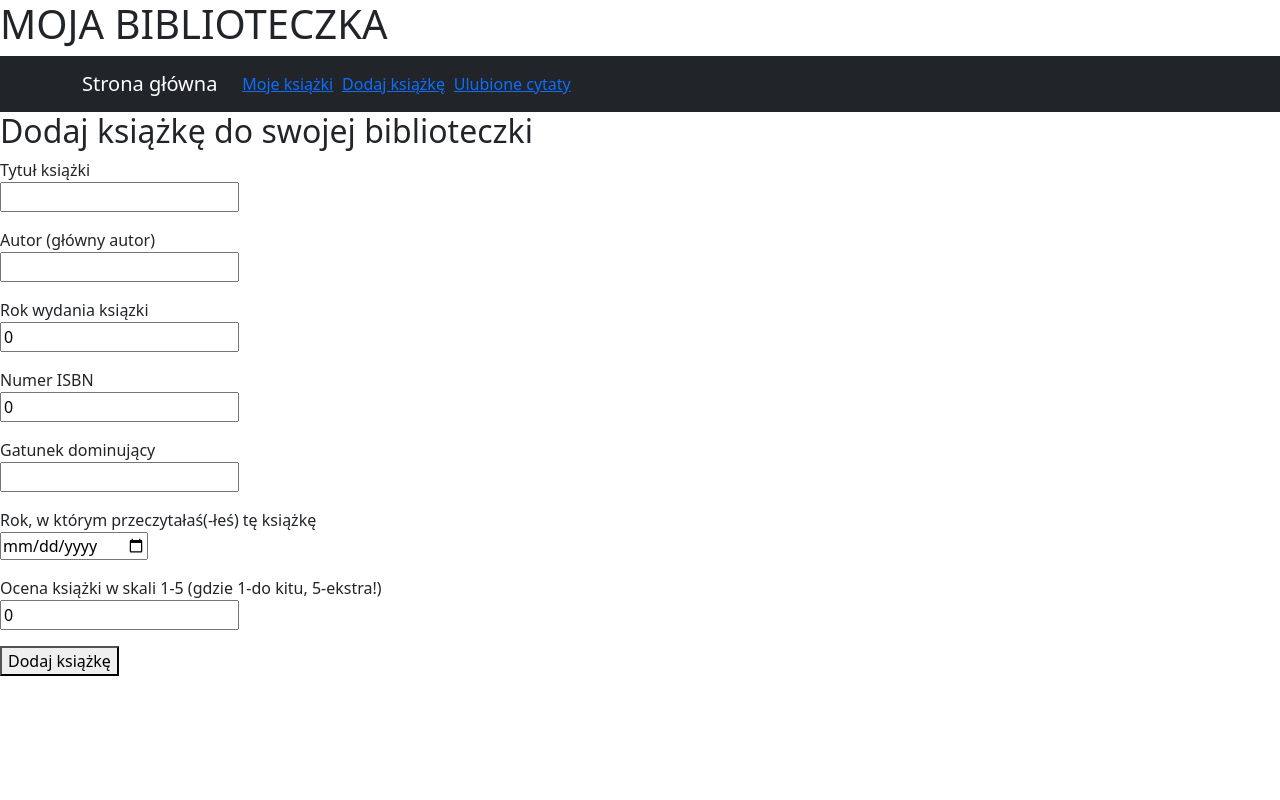
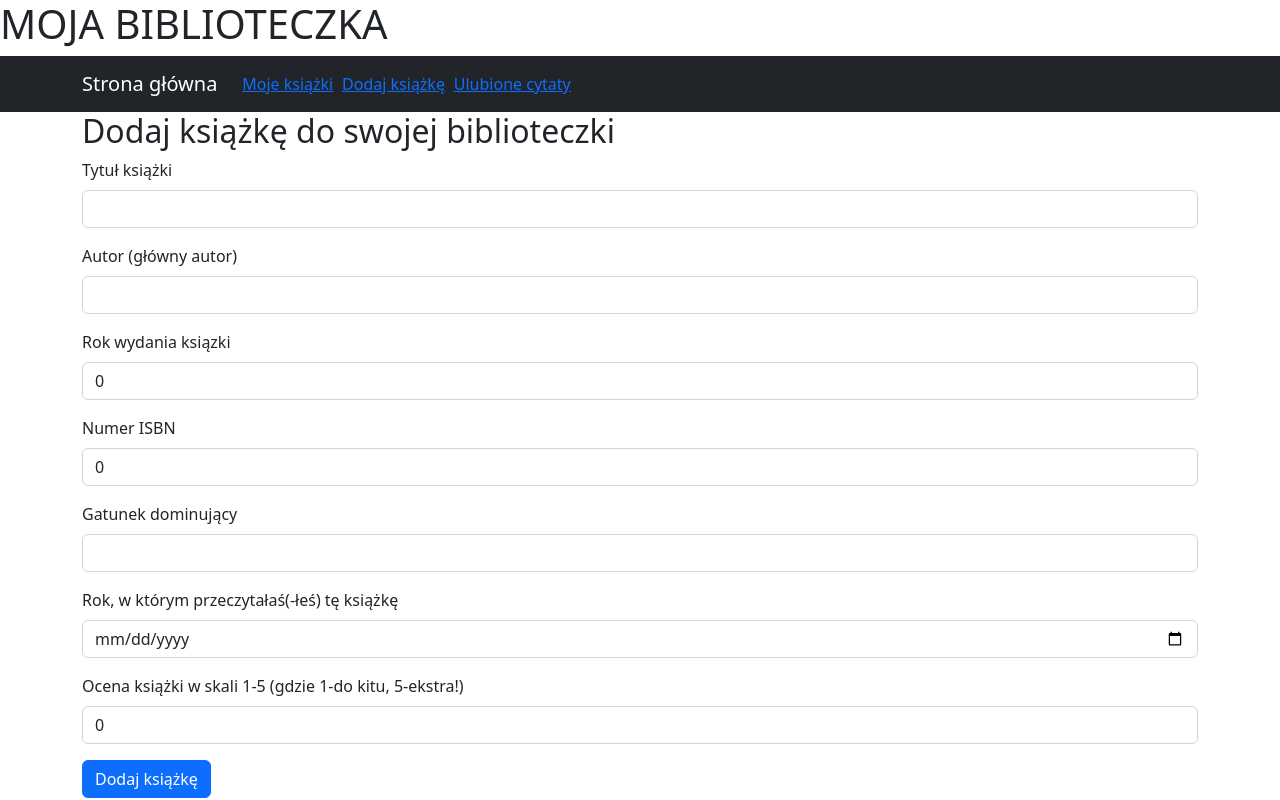
Before and after one commit to GosiekPiernik/my-books-front, a React (Create React App) app: page /addbook in a window 1280 px wide. Built offline with nearby package versions, Linux system fonts and the light colour scheme.

Commit message:
Styling project using boostrap classes

```diff
--- a/src/App.tsx
+++ b/src/App.tsx
@@ -13,6 +13,7 @@ export const App = () => {
     return (
         <BrowserRouter>
             <Header/>
+            <section className="container">
                 <Routes>
                     <Route path = "/" element={<AboutBooks/>}/>
                     <Route path ="/addbook" element={<AddBookView/>}/>
@@ -20,6 +21,7 @@ export const App = () => {
                     <Route path="/quotations" element={<QuotationsView/>}/>
                     <Route path="*" element={<PageNotFound/>}/>
                 </Routes>
+            </section>
         </BrowserRouter>
     )
 }
--- a/src/components/AddBook/AddBook.tsx
+++ b/src/components/AddBook/AddBook.tsx
@@ -17,11 +17,21 @@ export const AddBook = () => {
     const [loading, setLoading] = useState<boolean>(false);
     const [result, setResult] = useState<null | string>(null)
     const updateBook = (key: string, value: any) => {
+        validateDate(value);
         setBook(book => ({
             ...book,
             [key]: value
         }));
     };
+
+    const validateDate = (userDate: Date) => {
+        const nowDate = new Date();
+        const newDate = new Date(userDate);
+
+        if (newDate >= nowDate) {
+            alert('Wybierz datę wcześniejszą niż dzisiaj');
+        }
+    }
 
     const sendForm = async (event: FormEvent) => {
         event.preventDefault()
@@ -49,77 +59,78 @@ export const AddBook = () => {
     if (result !== null) {
         return <div>
             <p>{result}</p>
-            <button onClick={() => setResult(null)}>Dodaj kolejną ksiażkę</button>
+            <button  className="btn btn-primary" onClick={() => setResult(null)}>Dodaj kolejną ksiażkę</button>
         </div>
     }
     return <form onSubmit={sendForm}>
         <div>
             <h2>Dodaj książkę do swojej biblioteczki</h2>
             <p>
-                <label>Tytuł książki
+                <label className="form-label">Tytuł książki
                     <br/>
-                    <input
+                </label>
+                <input className="form-control"
                     type="text"
                     value={book.title}
                     onChange={event => updateBook('title', event.target.value)}/>
-                </label>
             </p>
             <p>
-                <label>Autor (główny autor)
+                <label className="form-label">Autor (główny autor)
                     <br/>
-                    <input
+                </label>
+                <input className="form-control"
                     type="text"
                     value={book.mainAuthor}
                     onChange={event => updateBook('mainAuthor', event.target.value)}/>
-                </label>
             </p>
             <p>
-                <label>Rok wydania ksiązki
+                <label className="form-label">Rok wydania ksiązki
                     <br/>
-                    <input
+                </label>
+                <input className="form-control"
                     type="number"
                     value={book.publishedDate}
                     onChange={event => updateBook('publishedDate', event.target.value)}/>
-                </label>
             </p>
             <p>
-                <label>Numer ISBN
+                <label className="form-label">Numer ISBN
                     <br/>
-                    <input
+                </label>
+                <input className="form-control"
                     type="number"
                     value={book.ISBNNumber}
+                    maxLength={13}
                     onChange={event => updateBook('ISBNNumber', event.target.value)}/>
-                </label>
             </p>
             <p>
-                <label>Gatunek dominujący
+                <label className="form-label">Gatunek dominujący
                     <br/>
-                    <input
+                </label>
+                <input className="form-control"
                     type="text"
                     value={book.type}
                     onChange={event => updateBook('type', event.target.value)}/>
-                </label>
             </p>
             <p>
-                <label>Rok, w którym przeczytałaś(-łeś) tę książkę
+                <label className="form-label">Rok, w którym przeczytałaś(-łeś) tę książkę
                     <br/>
-                    <input
+                </label>
+                <input className="form-control"
                     type="date"
                     value={book.dateOfReading.toString()}
                     onChange={event => updateBook('dateOfReading', event.target.value)}/>
-                </label>
             </p>
             <p>
-                <label>Ocena książki w skali 1-5 (gdzie 1-do kitu, 5-ekstra!)
+                <label className="form-label">Ocena książki w skali 1-5 (gdzie 1-do kitu, 5-ekstra!)
                     <br/>
-                    <input
+                </label>
+                <input className="form-control"
                     type="number" max="5"
                     value={book.opinion}
                     onChange={event => updateBook('opinion', event.target.value)}/>
-                </label>
             </p>
 
-            <button type="submit">Dodaj książkę</button>
+            <button className="btn btn-primary" type="submit">Dodaj książkę</button>
         </div>
     </form>
 }
--- a/src/components/AddQuote/AddQuote.tsx
+++ b/src/components/AddQuote/AddQuote.tsx
@@ -41,7 +41,7 @@ export const AddQuote = () => {
     if (result !== null) {
         return <div>
             <p>{result}</p>
-            <button onClick={() => setResult(null)}> Dodaj nowy cytat</button>
+            <button className="btn btn-primary" onClick={() => setResult(null)}> Dodaj nowy cytat</button>
         </div>
     }
 
@@ -50,34 +50,34 @@ export const AddQuote = () => {
         <p>
             <label className = "form-label">
                 Treść cytatu:
-                <input className= "form-control"
-                    type='text'
-                    value={addQuote.quote}
-                    onChange={event => updateQuote('quote', event.target.value)}
-                />
             </label>
+            <input className= "form-control"
+                type='text'
+                value={addQuote.quote}
+                onChange={event => updateQuote('quote', event.target.value)}
+            />
         </p>
         <p>
             <label className = "form-label">
                 Autor:
-                <input className = "form-label"
+            </label>
+            <input className = "form-control"
                     type='text'
                     value={addQuote.author}
                     onChange={event => updateQuote('author', event.target.value)}
                 />
-            </label>
         </p>
         <p>
             <label className = "form-label">
                 Pochodzi z książki:
-                <input className = "form-label"
+            </label>
+            <input className = "form-control"
                     type='text'
                     value={addQuote.book}
                     onChange={event => updateQuote('book', event.target.value)}
                 />
-            </label>
         </p>
-        <button type="submit">Dodaj cytat</button>
+        <button type="submit" className="btn btn-primary">Dodaj cytat</button>
     </form>
 
 }
--- a/src/components/BooksTable/BooksTable.tsx
+++ b/src/components/BooksTable/BooksTable.tsx
@@ -7,8 +7,8 @@ interface Props {
 }
 
 export const BooksTable = (props: Props) => (
-
-    <table>
+    <div className="table-responsive">
+        <table className="table table-striped">
             <thead>
                 <th>Tytuł</th>
                 <th>Autor (główny autor)</th>
@@ -24,4 +24,5 @@ export const BooksTable = (props: Props) => (
                     <OneBookPosition book={book} key={book.id}/>))}
             </tbody>
         </table>
+    </div>
 );
--- a/src/components/Header/Header.tsx
+++ b/src/components/Header/Header.tsx
@@ -5,7 +5,7 @@ import 'bootstrap/dist/css/bootstrap.min.css';
 
 export const Header = () => {
     return (
-        <>
+        <header>
             <h1>MOJA BIBLIOTECZKA</h1>
             <Navbar bg="dark" variant="dark">
                 <Container>
@@ -17,6 +17,6 @@ export const Header = () => {
                     </Nav>
                 </Container>
             </Navbar>
-        </>
+        </header>
     )
 }
--- a/src/components/OneBookPositon/OneBookPosition.tsx
+++ b/src/components/OneBookPositon/OneBookPosition.tsx
@@ -13,7 +13,11 @@ export const OneBookPosition = (props: Props) => (
         <td>{props.book.publishedDate}</td>
         <td>{props.book.ISBNNumber}</td>
         <td>{props.book.type}</td>
-        <td>{props.book.dateOfReading.toString()}</td>
+        <td>
+            {new Date(props.book.dateOfReading).getDate()}.
+            {new Date(props.book.dateOfReading).getMonth()}.
+            {new Date(props.book.dateOfReading).getFullYear()}
+        </td>
         <td>{props.book.opinion}</td>
 
     </tr>
--- a/src/components/QuotationsList/QuotationsList.tsx
+++ b/src/components/QuotationsList/QuotationsList.tsx
@@ -18,8 +18,10 @@ export const QuotationsList = () => {
         return <p>Hmmmm... Coś tu pusto...Wygląda na to, że nie dodałeś jeszcze żadnego cytatu</p>
     }
 
-    return <>
-        <h1>Twoje cytaty</h1>
-        <QuoteElement quote={quotationsList}/>
-    </>
+    return (
+        <section className="mt-5">
+            <h1>Twoje cytaty</h1>
+            <QuoteElement quote={quotationsList}/>
+        </section>
+    )
 }
--- a/src/components/Quote/Quote.tsx
+++ b/src/components/Quote/Quote.tsx
@@ -7,9 +7,18 @@ interface Props {
 
 export const Quote  = (props: Props) => {
    return (
-       <div>
-        <p>"{props.quote.quote}"</p>
-        <p>Autor: {props.quote.author}</p>
-        <p>Pochodzi z książki: {props.quote.book}</p>
+    <div className="col-12 mb-3">
+        <div className="card">
+            <div className="card-body">
+                <h5 className="card-title blockquote">{props.quote.quote}</h5>
+                <p className="card-text "><em>Autor: {props.quote.author}</em></p>
+                <p className="card-text"><small>Pochodzi z książki: {props.quote.book}</small></p>
+            </div>
+        </div>
     </div>
+    //    <div>
+    //     <p>"{props.quote.quote}"</p>
+    //     <p>Autor: {props.quote.author}</p>
+    //     <p>Pochodzi z książki: {props.quote.book}</p>
+    // </div>
 )};
--- /dev/null
+++ b/src/components/Spinner/Spinner.tsx
@@ -0,0 +1,11 @@
+import React from 'react';
+import Spinner from 'react-bootstrap/Spinner';
+import 'bootstrap/dist/css/bootstrap.min.css';
+
+export const  SpinnerElement = ()=>  {
+    return (
+        <Spinner animation="border" role="status">
+            <span className="visually-hidden">Loading...</span>
+        </Spinner>
+    );
+}
--- a/src/index.css
+++ b/src/index.css
@@ -11,3 +11,8 @@ code {
   font-family: source-code-pro, Menlo, Monaco, Consolas, 'Courier New',
     monospace;
 }
+
+
+.table td, .table th {
+  text-align: center;
+}
```
Lines whose indentation alone changed are shown as unchanged.
